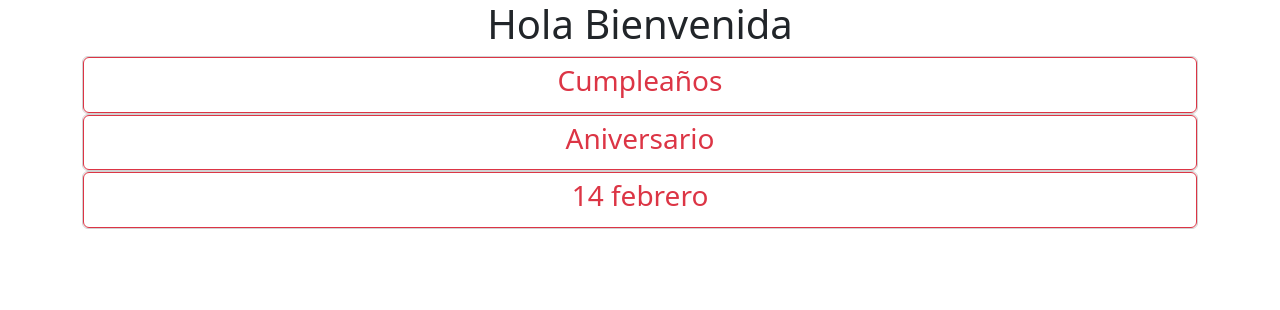
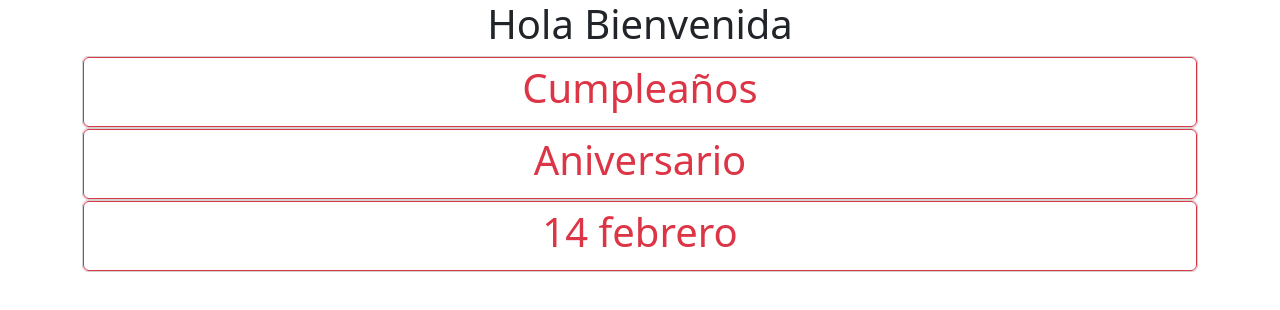
Before and after one commit to SJosueDiaz/SJosueDiaz.github.io, a plain HTML site: page index.html in a window 1280 px wide. Drawn offline with Linux system fonts and the light colour scheme.

Commit message:
Add files via upload

```diff
--- a/index.html
+++ b/index.html
@@ -14,7 +14,7 @@
             <div class="card">
                    <button type="button" class="btn btn-outline-danger">
                    <a class="nav-link" href="FeliCumpleanios.html">
-                   <h3 class="card-title">Cumpleaños</h3>
+                   <h1 class="card-title">Cumpleaños</h1>
                    </a>
                    </button>
 
@@ -24,7 +24,7 @@
             <div class="card">
                    <button type="button" class="btn btn-outline-danger">
                    <a class="nav-link" href="aniversario.html">
-                   <h3 class="card-title">Aniversario</h3>
+                   <h1 class="card-title">Aniversario</h1>
                    </a>
                    </button>
 
@@ -34,7 +34,7 @@
             <div class="card">
                    <button type="button" class="btn btn-outline-danger">
                    <a class="nav-link" href="Febrero14.html">
-                   <h3 class="card-title">14 febrero</h3>
+                   <h1 class="card-title">14 febrero</h1>
                    </a>
                    </button>
                 </div>
```
